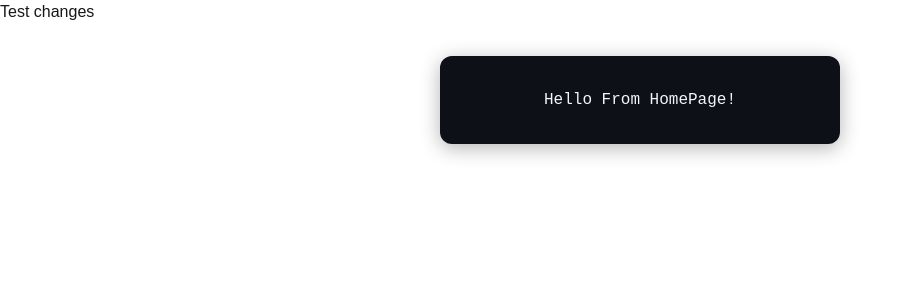
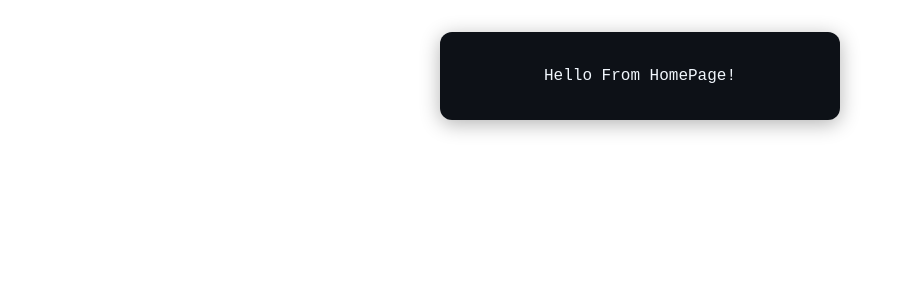
Before and after one commit to Itserge1/frontend_practice, a Next.js app: page / in a window 1280 px wide. Shown: the top 300 px of the page, without its empty margins (0-912 px from the left). Built offline with nearby package versions, Linux system fonts and the light colour scheme.

Commit message:
update change

```diff
--- a/src/app/page.tsx
+++ b/src/app/page.tsx
@@ -4,7 +4,6 @@ export default function Home() {
     return (
         <div>
             <main>
-                <p>Test changes</p>
                 <HomePage />
             </main>
         </div>
```
